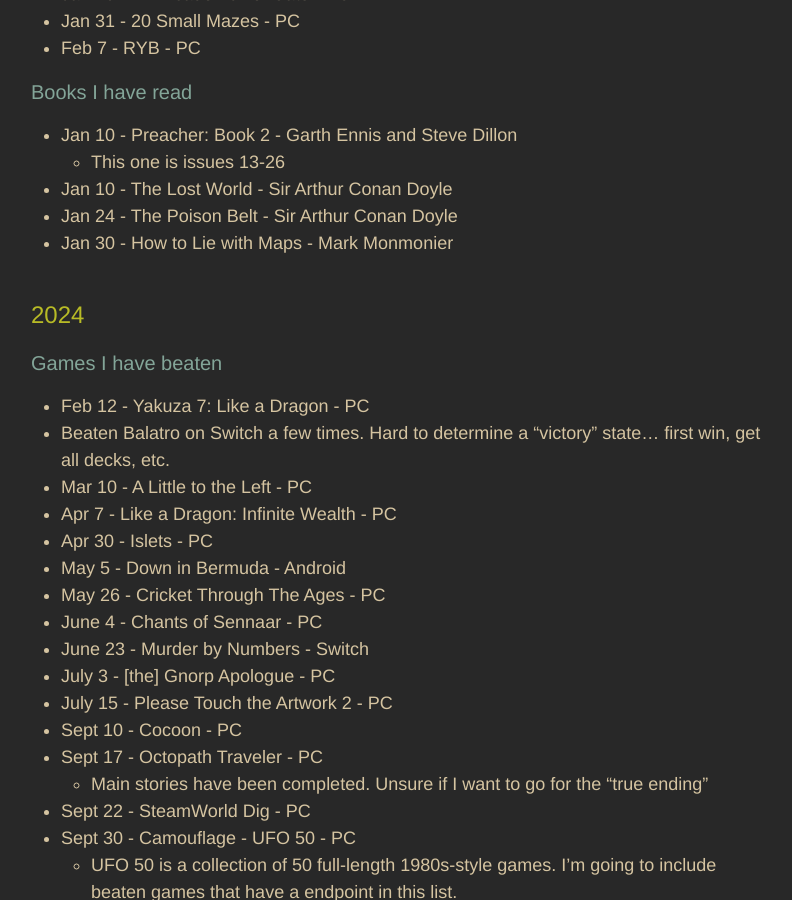
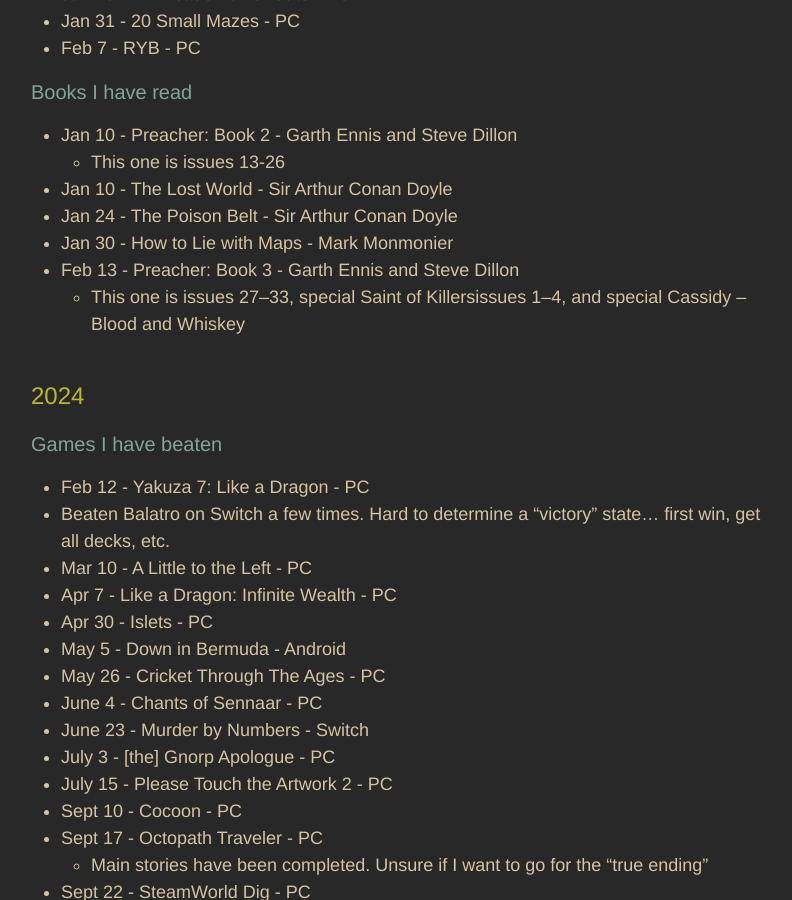
Before and after one commit to adkinsrs/sadkins_site, a Jekyll site: the page built from misc.md, in a window 1280 px wide and 900 px high, scrolled down 659 px. Shown: the whole window, without its empty margins (239-1031 px from the left). Built offline with Jekyll 4.4.1, drawn with Linux system fonts in a browser that asks for light colours.

Commit message:
read a comic book

```diff
--- a/misc.md
+++ b/misc.md
@@ -32,6 +32,8 @@
 * Jan 10 - The Lost World - Sir Arthur Conan Doyle
 * Jan 24 - The Poison Belt - Sir Arthur Conan Doyle
 * Jan 30 - How to Lie with Maps - Mark Monmonier
+* Feb 13 - Preacher: Book 3 - Garth Ennis and Steve Dillon
+  * This one is issues 27–33, special Saint of Killersissues 1–4, and special Cassidy – Blood and Whiskey
 
 ## 2024
 
```
